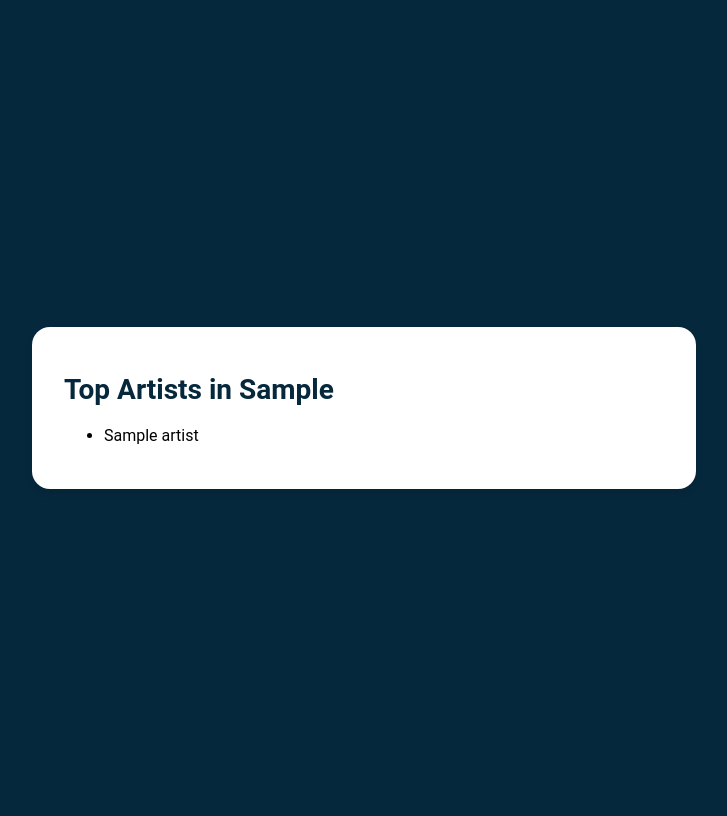
After one commit to Nadeem-Mohamed/SpotifyApp, a Flask app: template Templates/top_artists.html in a window 1280 px wide. The commit adds this page. Shown: the whole page, without its empty margins (276-1003 px from the left). Run offline with Flask 3, Linux system fonts and the light colour scheme; the template is opened without the code that fills it: most values are stand-ins (such as "Sample title", 1, 10 or a date in 2020).

Commit message:
needs fixing

```diff
--- a/Templates/listening_habits.html
+++ b/Templates/listening_habits.html
@@ -8,13 +8,17 @@
 <body>
     <div class="container">
         <h1>Listening Habits</h1>
+        <div id="genreLinks">
+            {% for genre in top_genres_data %}
+                <a href="/get_top_artists?genre={{ genre.genre[0] }}">{{ genre.genre[0] }}</a><br>
+            {% endfor %}
+        </div>
         <canvas id="genresChart" width="400" height="200"></canvas>
     </div>
     <script>
         document.addEventListener('DOMContentLoaded', function () {
             const genresData = JSON.parse('{{ top_genres_data|tojson|safe }}');
             const genreCounts = {};
-
 
             for (const item of genresData) {
                 for (const genre of item.genre) {
--- /dev/null
+++ b/Templates/top_artists.html
@@ -0,0 +1,17 @@
+<!DOCTYPE html>
+<html>
+<head>
+    <title>Top Artists</title>
+    <link rel="stylesheet" href="{{ url_for('static', filename='res_style.css') }}">
+</head>
+<body>
+    <div class="container">
+        <h1>Top Artists in {{ selected_genre }}</h1>
+        <ul>
+        {% for artist in artists %}
+            <li>{{ artist.name }}</li>
+        {% endfor %}
+        </ul>
+    </div>
+</body>
+</html>
--- a/app.py
+++ b/app.py
@@ -150,11 +150,11 @@ def add_tracks_from_playlists(playlists, token):
 
 def find_track_in_playlists(track, playlists):
     for playlist in playlists:
-        print(track['id'])
-        print(playlist["tracks"])
-        if(track['id'] in playlist["tracks"]):
-            return playlist["name"]
+        for playlist_track in playlist["tracks"]:
+            if track['id'] == playlist_track:
+                return playlist["name"]
     return None
+
 
 
 
@@ -253,5 +253,18 @@ def get_top_genres(token):
 
 
 
+@app.route("/get_top_artists")
+def get_top_artists(token, genre):
+    url = "https://api.spotify.com/v1/search"
+    headers = get_auth_header(token)
+    query = f"?q=genre:{genre}&type=artist&limit=10"
+
+    query_url = url + query
+    result = get(query_url, headers=headers)
+    json_result = json.loads(result.content)["artists"]["items"]
+    return json_result
+
+
+
 if __name__ == "__main__":
     app.run(debug=True)
```
